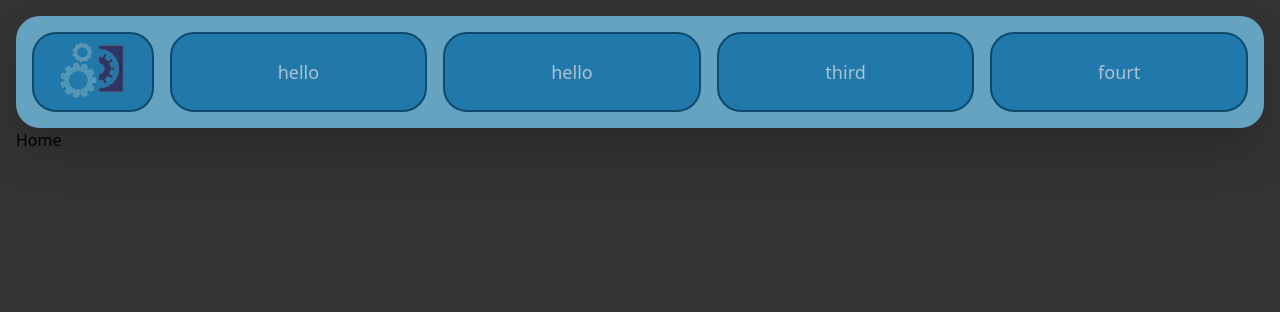
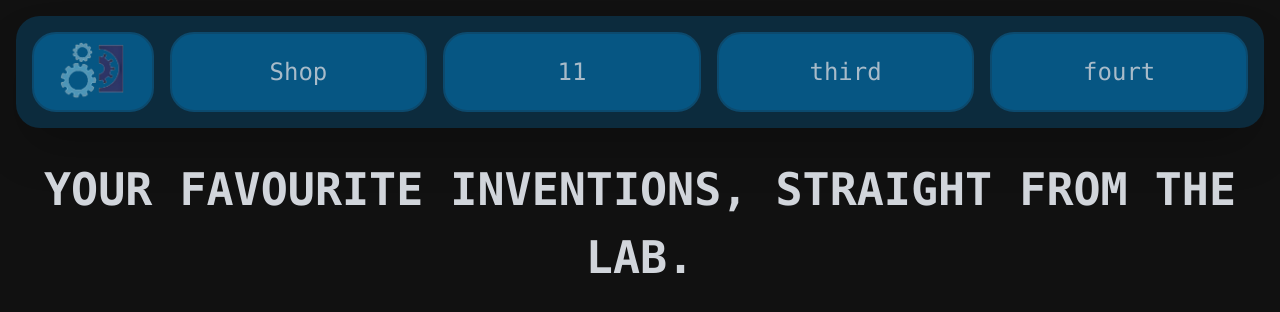
Before and after one commit to SreenathSreekrishna/DexterLab, a React (Create React App) app in the folder frontend/: page / in a window 1280 px wide. Shown: the top 312 px of the page. Built offline with nearby package versions, Linux system fonts and the light colour scheme.

Commit message:
finish 404 page

```diff
--- a/frontend/public/index.html
+++ b/frontend/public/index.html
@@ -4,7 +4,7 @@
     <meta charset="utf-8" />
     <link rel="icon" href="%PUBLIC_URL%/favicon.ico" />
     <meta name="viewport" content="width=device-width, initial-scale=1" />
-    <meta name="theme-color" content="#000000" />
+    <meta name="theme-color" content="#fff" />
     <meta
       name="description"
       content="Dexter's Lab for inventions"
@@ -13,7 +13,7 @@
     <link rel="manifest" href="%PUBLIC_URL%/manifest.json" />
     <title>React App</title>
   </head>
-  <body style="background-color: #333; padding:1rem;">
+  <body style="background-color: #111; padding:1rem;">
     <noscript>You need to enable JavaScript to run this app.</noscript>
     <div id="root"></div>
   </body>
--- a/frontend/src/App.css
+++ b/frontend/src/App.css
@@ -1,3 +1,18 @@
 @tailwind base;
 @tailwind components;
 @tailwind utilities;
+
+@layer components {
+    .home {
+        @apply text-gray-300 text-center;
+    }
+    .header {
+        @apply text-[45px] my-7 font-mono uppercase font-bold;
+    }
+    .nav {
+        @apply font-mono font-bold text-2xl;
+    }
+    .notfound {
+        @apply font-mono font-bold text-7xl text-center text-gray-300 mt-20;
+    }
+}
--- a/frontend/src/App.js
+++ b/frontend/src/App.js
@@ -6,20 +6,21 @@ import About from './routes/About.js';
 import Contact from './routes/Contact.js';
 import Login from './routes/Login.js';
 import Register from './routes/Register.js';
+import NotFound from './routes/404.js';
 
 const App = (props) => {
   return <Router>
     <Navbar thumbnail={thumb}>
       <div>
-        <span link="/register">hello</span>
+        <span link="/shop">Shop</span>
         <div>
-          <span link="/login">amma</span>
-          <span>sreenath</span>
-          <span>sree</span>
+          <span>Off the shelf inventions</span>
+          <span>Build your own custom invention</span>
+          <span>Shop for parts</span>
         </div>
       </div>
       <div>
-        <span>hello</span>
+        <span>11</span>
         <div>
           <span>third</span>
           <span>third</span>
@@ -46,6 +47,7 @@ const App = (props) => {
       <Route path='/contact' element={<Contact />} />
       <Route path='/login' element={<Login />} />
       <Route path='/register' element={<Register />} />
+      <Route path="*" element={<NotFound />} />
     </Routes>
   </Router>
 }
--- a/frontend/src/Navbar.js
+++ b/frontend/src/Navbar.js
@@ -64,7 +64,7 @@ const MobileNavItem = (props) => {
 }
 
 const NavbarDesktop = (props) => {
-  return (<div className="flex text-gray-300/80 text-lg font-medium space-x-4 shadow-2xl text-center bg-sky-300/70 rounded-3xl box-content p-4 h-20">
+  return (<div className="nav flex text-gray-300/80 font-medium space-x-4 shadow-2xl text-center bg-sky-700/30 rounded-3xl box-content p-4 h-20">
       {props.logo && <div className="flex min-w-[10%] bg-sky-700/70 rounded-3xl hover:bg-sky-700 hover:cursor-pointer border-sky-900 border-[2px]">
         <Link to="/" className="flex m-auto h-4/5">
           <img src={props.thumbnail} className="m-auto h-full" alt="" />
@@ -82,13 +82,13 @@ const NavbarMobile = (props) => {
   const handleClick = () => {
     setOpen(!open);
   }
-  return (<div className="text-gray-300/80">
-    <div onClick={handleClick} className="flex space-x-6 shadow-2xl bg-sky-300/70 rounded-3xl box-content p-4 h-20">
+  return (<div className="nav text-gray-300/80">
+    <div onClick={handleClick} className="flex space-x-6 shadow-2xl bg-sky-700/30 rounded-3xl box-content p-4 h-20">
       {open ?
-      <AiOutlineClose className="m-auto text-black hover:text-gray-600 hover:cursor-pointer relative" size={50} /> :
-      <AiOutlineMenu  className="m-auto text-black hover:text-gray-600 hover:cursor-pointer relative" size={50} /> }
+      <AiOutlineClose className="m-auto text-black hover:text-gray-600 hover:cursor-pointer relative" size={50} color="#bbb" /> :
+      <AiOutlineMenu  className="m-auto text-black hover:text-gray-600 hover:cursor-pointer relative" size={50} color="#bbb" /> }
     </div>
-    {open && <div className="space-y-0.5">
+    {open && <div className="space-y-0.5 my-2">
       {props.children.map((child, i) => {
         return <MobileNavItem key={i} index={i} open={whichOpen} setOpen={setWhichOpen} link={child.props.children[0].props.link} listItems={child.props.children[1].props.children}>{child.props.children[0].props.children}</MobileNavItem>;
       })}
--- a/frontend/src/build.css
+++ b/frontend/src/build.css
@@ -549,12 +549,59 @@ video {
   --tw-backdrop-sepia:  ;
 }
 
+.home {
+  text-align: center;
+  --tw-text-opacity: 1;
+  color: rgb(209 213 219 / var(--tw-text-opacity));
+}
+
+.header {
+  margin-top: 1.75rem;
+  margin-bottom: 1.75rem;
+  font-family: ui-monospace, SFMono-Regular, Menlo, Monaco, Consolas, "Liberation Mono", "Courier New", monospace;
+  font-size: 45px;
+  font-weight: 700;
+  text-transform: uppercase;
+}
+
+.nav {
+  font-family: ui-monospace, SFMono-Regular, Menlo, Monaco, Consolas, "Liberation Mono", "Courier New", monospace;
+  font-size: 1.5rem;
+  line-height: 2rem;
+  font-weight: 700;
+}
+
+.notfound {
+  margin-top: 5rem;
+  text-align: center;
+  font-family: ui-monospace, SFMono-Regular, Menlo, Monaco, Consolas, "Liberation Mono", "Courier New", monospace;
+  font-size: 4.5rem;
+  line-height: 1;
+  font-weight: 700;
+  --tw-text-opacity: 1;
+  color: rgb(209 213 219 / var(--tw-text-opacity));
+}
+
 .relative {
   position: relative;
 }
 
 .m-auto {
   margin: auto;
+}
+
+.my-2 {
+  margin-top: 0.5rem;
+  margin-bottom: 0.5rem;
+}
+
+.my-5 {
+  margin-top: 1.25rem;
+  margin-bottom: 1.25rem;
+}
+
+.ml-\[25\%\] {
+  margin-left: 25%;
 }
 
 .box-content {
@@ -593,30 +640,8 @@ video {
   min-width: 0px;
 }
 
-.min-w-fit {
-  min-width: -webkit-fit-content;
-  min-width: -moz-fit-content;
-  min-width: fit-content;
-}
-
-.min-w-\[4px\] {
-  min-width: 4px;
-}
-
 .min-w-\[10\%\] {
   min-width: 10%;
-}
-
-.min-w-\[50\%\] {
-  min-width: 50%;
-}
-
-.min-w-\[12\%\] {
-  min-width: 12%;
-}
-
-.min-w-\[12\.5\%\] {
-  min-width: 12.5%;
 }
 
 .scale-0 {
@@ -679,8 +704,8 @@ video {
   background-color: rgb(12 74 110 / 0.5);
 }
 
-.bg-sky-300\/70 {
-  background-color: rgb(125 211 252 / 0.7);
+.bg-sky-700\/30 {
+  background-color: rgb(3 105 161 / 0.3);
 }
 
 .p-4 {
@@ -695,8 +720,8 @@ video {
   text-align: center;
 }
 
-.text-lg {
-  font-size: 1.125rem;
+.text-xl {
+  font-size: 1.25rem;
   line-height: 1.75rem;
 }
 
@@ -711,6 +736,11 @@ video {
 .text-black {
   --tw-text-opacity: 1;
   color: rgb(0 0 0 / var(--tw-text-opacity));
+}
+
+.text-blue-200 {
+  --tw-text-opacity: 1;
+  color: rgb(191 219 254 / var(--tw-text-opacity));
 }
 
 .shadow-2xl {
@@ -748,6 +778,15 @@ video {
   color: rgb(75 85 99 / var(--tw-text-opacity));
 }
 
+.hover\:text-blue-200\/70:hover {
+  color: rgb(191 219 254 / 0.7);
+}
+
+.hover\:underline:hover {
+  -webkit-text-decoration-line: underline;
+          text-decoration-line: underline;
+}
+
 .group:hover .group-hover\:scale-100 {
   --tw-scale-x: 1;
   --tw-scale-y: 1;
--- /dev/null
+++ b/frontend/src/routes/404.js
@@ -0,0 +1,13 @@
+import { NavLink as Link} from 'react-router-dom';
+
+const NotFound = (props) => {
+    return <div className="notfound">
+        404 Not Found
+        <hr className="my-5 w-1/2 ml-[25%]"></hr>
+        <span className="text-xl">
+            Click <Link to="/" className="hover:text-blue-200/70 hover:underline text-blue-200">here</Link> to return home
+        </span>
+    </div>;
+}
+
+export default NotFound;
--- a/frontend/src/routes/Home.js
+++ b/frontend/src/routes/Home.js
@@ -1,5 +1,9 @@
 const Home = () => {
-    return <h1>Home</h1>;
+    return <div className="home">
+        <div className="header">
+            Your favourite inventions, straight from the lab.
+        </div>
+    </div>;
 }
 
 export default Home;
```
